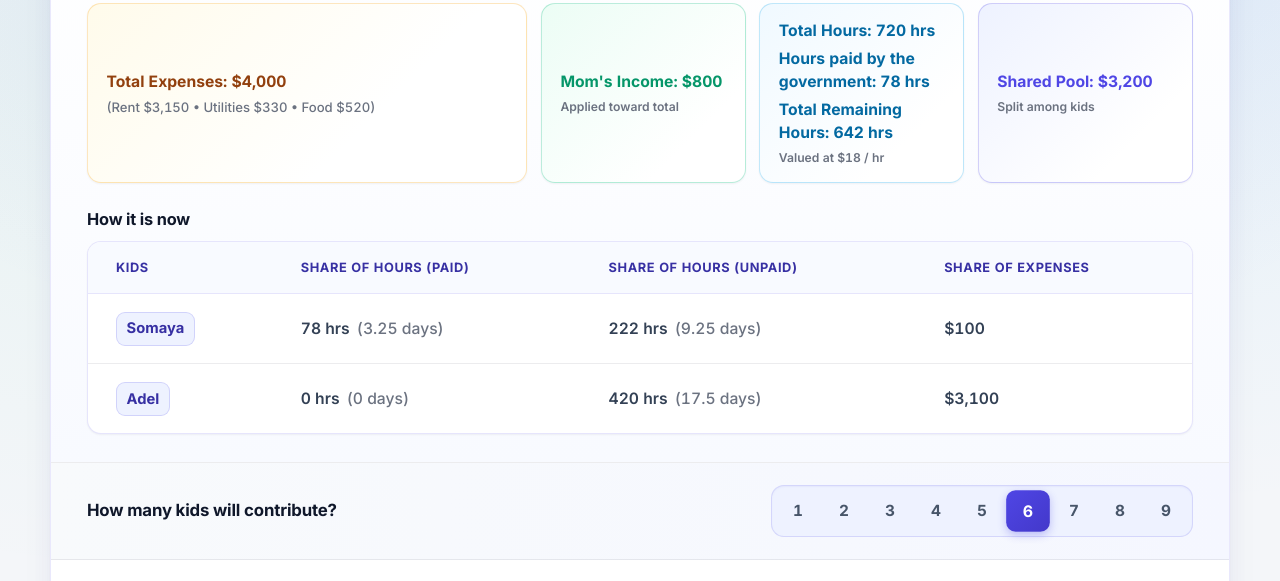
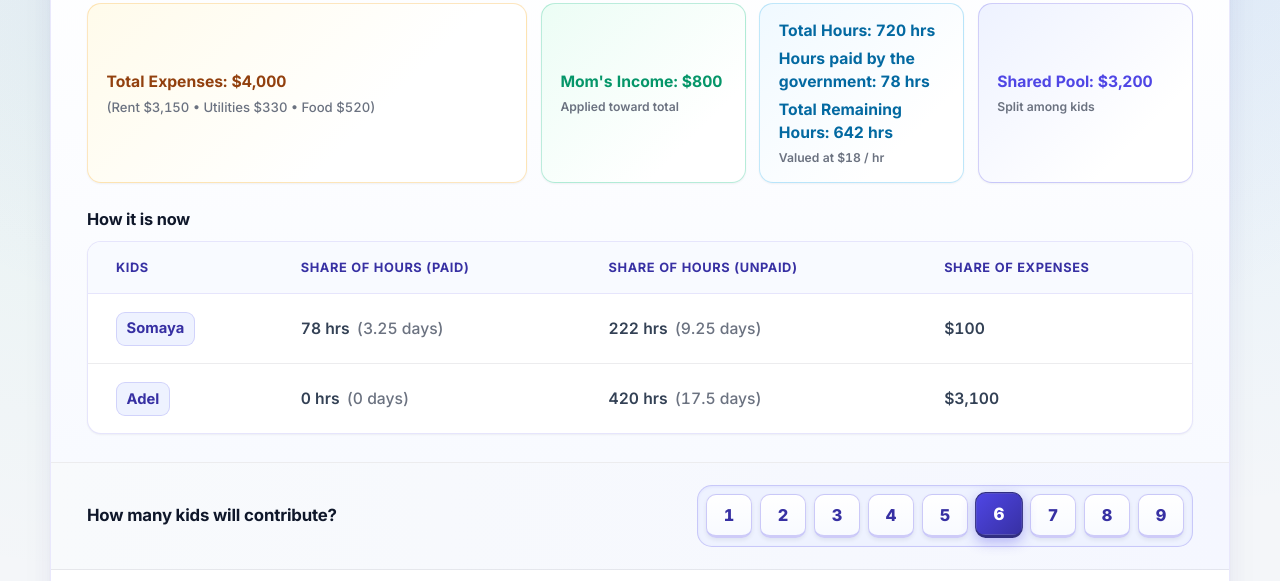
Before and after one commit to retailrich/time-and-expense, a plain HTML site: page index.html in a window 1280 px wide. Shown: the part 164-745 px from the top of the page. Drawn offline with Linux system fonts and the light colour scheme.

Commit message:
Update index.html

```diff
--- a/index.html
+++ b/index.html
@@ -342,44 +342,56 @@
         .segmented-dock {
             display: inline-flex;
             flex-wrap: wrap;
-            gap: 4px;
+            gap: 8px;
             background-color: #eef2ff;
-            padding: 5px;
-            border-radius: 13px;
-            border: 1px solid rgba(79, 70, 229, 0.16);
-            box-shadow: inset 0 1px 2px rgba(79, 70, 229, 0.06);
+            padding: 8px;
+            border-radius: 15px;
+            border: 1.5px solid rgba(79, 70, 229, 0.24);
+            box-shadow: inset 0 1px 3px rgba(79, 70, 229, 0.08);
             direction: ltr;
         }
 
         .num-btn {
-            width: 42px;
-            height: 40px;
-            border: none;
-            border-radius: 9px;
-            background: transparent;
-            color: var(--text-secondary);
+            width: 46px;
+            height: 44px;
+            border: 1.5px solid rgba(79, 70, 229, 0.28);
+            border-bottom-width: 3px;
+            border-radius: 10px;
+            background: linear-gradient(180deg, #ffffff 0%, #f8faff 100%);
+            color: #3730a3;
             font-family: inherit;
-            font-size: 0.96rem;
-            font-weight: 700;
+            font-size: 1.02rem;
+            font-weight: 800;
             font-variant-numeric: tabular-nums;
             cursor: pointer;
             display: inline-flex;
             align-items: center;
             justify-content: center;
-            transition: transform 0.14s cubic-bezier(0.2, 0.8, 0.2, 1), background-color 0.15s ease, color 0.15s ease, box-shadow 0.15s ease;
+            box-shadow: 0 2px 4px rgba(15, 23, 42, 0.07);
+            transition: transform 0.14s cubic-bezier(0.2, 0.8, 0.2, 1), background 0.15s ease, color 0.15s ease, box-shadow 0.15s ease, border-color 0.15s ease;
         }
 
         .num-btn:hover:not(.active) {
-            background-color: rgba(255, 255, 255, 0.85);
-            color: var(--accent-indigo);
-            transform: translateY(-1px);
+            background: linear-gradient(180deg, #ffffff 0%, #eef2ff 100%);
+            color: var(--accent-indigo-dark);
+            border-color: var(--accent-indigo);
+            transform: translateY(-2px);
+            box-shadow: 0 5px 12px rgba(79, 70, 229, 0.22);
+        }
+
+        .num-btn:active {
+            transform: translateY(1px);
+            border-bottom-width: 1.5px;
+            box-shadow: 0 1px 2px rgba(15, 23, 42, 0.1);
         }
 
         .num-btn.active {
-            background: linear-gradient(135deg, #4f46e5 0%, #4338ca 100%);
+            background: linear-gradient(135deg, #4f46e5 0%, #3730a3 100%);
             color: #ffffff;
-            box-shadow: 0 3px 8px rgba(79, 70, 229, 0.32);
-            transform: scale(1.04);
+            border-color: #312e81;
+            border-bottom-width: 3px;
+            box-shadow: 0 4px 12px rgba(79, 70, 229, 0.38);
+            transform: translateY(-1px) scale(1.04);
         }
 
         /* Data Table Layout (Always fixed left-to-right column order) */
```
